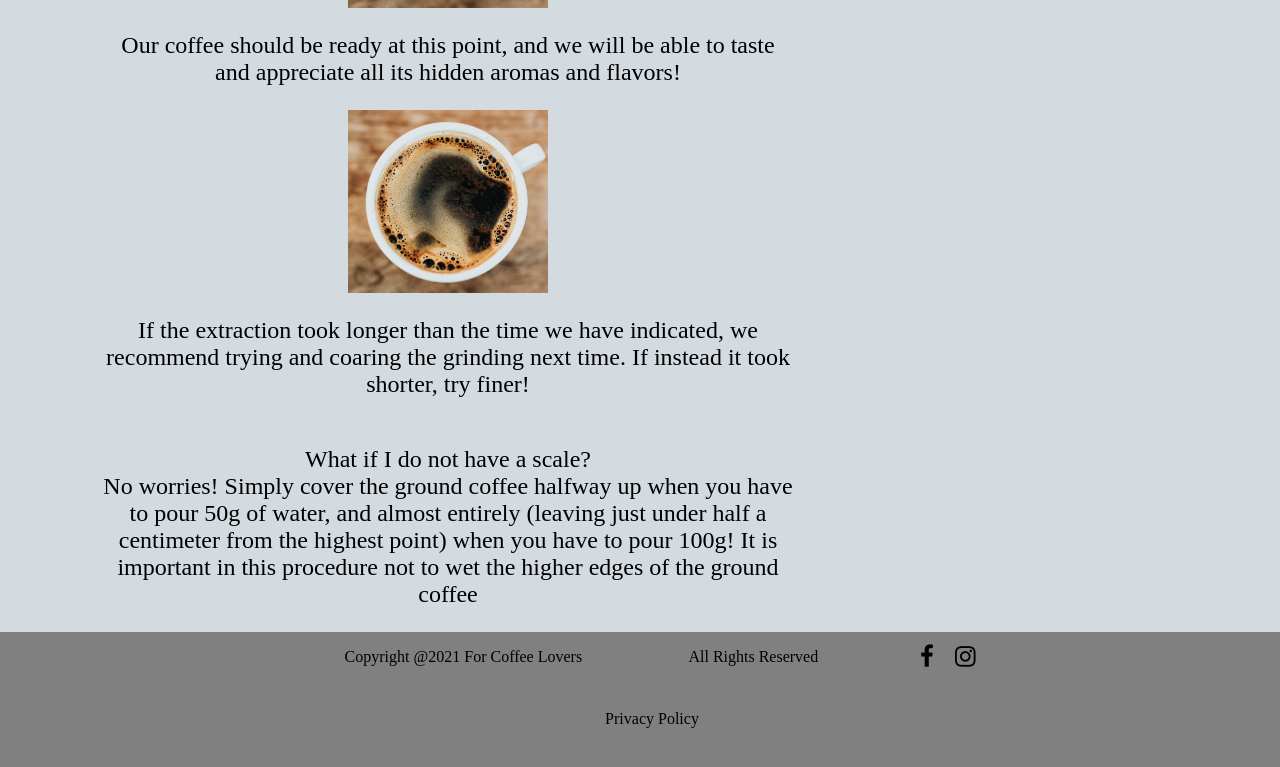
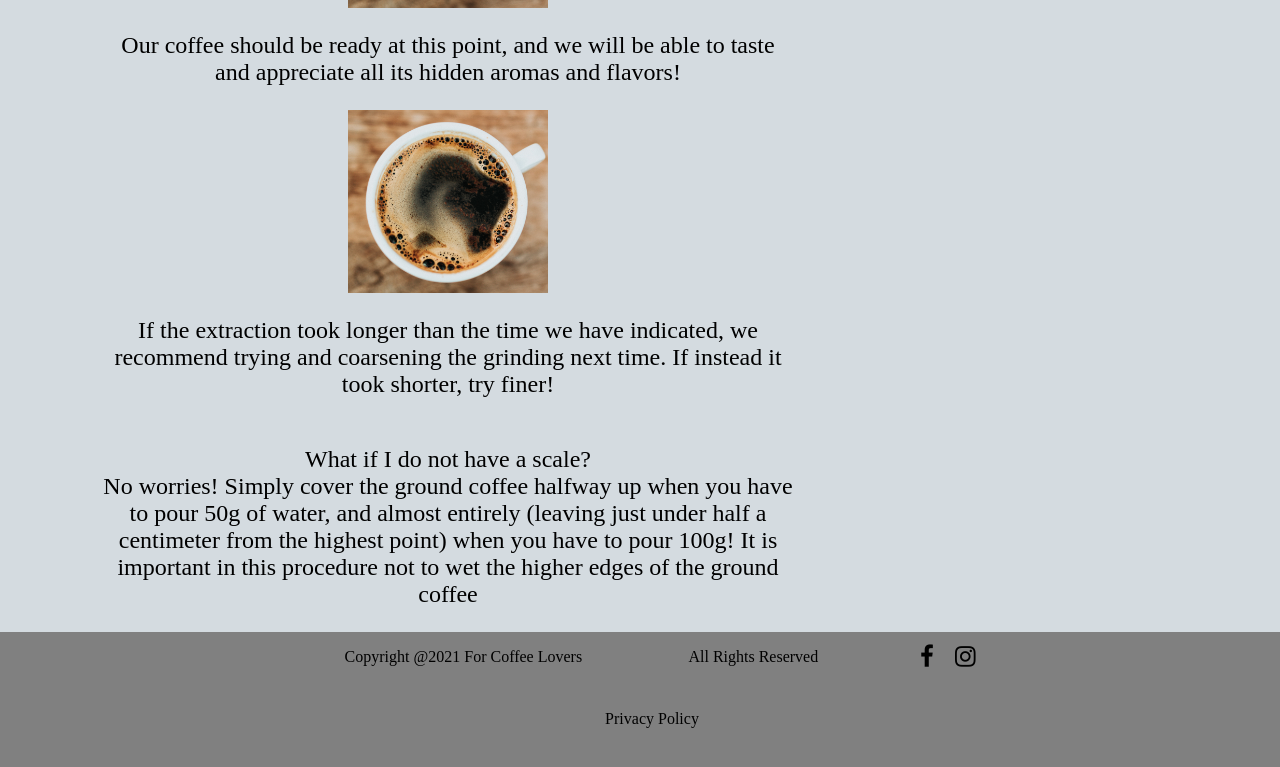
Before and after one commit to Andrea-March/Andrea-March.github.io, a React (Create React App) app: page /articles/1 in a window 1280 px wide. Shown: the part 2145-2912 px from the top of the page. Built offline with nearby package versions, Linux system fonts and the light colour scheme.

Commit message:
fixed warning

```diff
--- a/src/components/articles/article-page/ArticlePage.js
+++ b/src/components/articles/article-page/ArticlePage.js
@@ -1,17 +1,16 @@
-import React, {useEffect} from "react";
-import {useParams} from "react-router-dom";
+import React from "react";
 import './articlePage.css'
 import placeholder from '../../../static/coffee-cup-ok2.jpg'
 
 
 const ArticlePage = () => {
 
-    const { id } = useParams();
+    //const { id } = useParams();
 
-    useEffect(()=>{
+    //useEffect(()=>{
         //CALL HERE BACKEND TO GET ARTICLE
-        console.log(id)
-    },[])
+        //console.log(id)
+    //},[])
 
     return (
         <div className="article-container">
@@ -54,7 +53,7 @@ const ArticlePage = () => {
                 <img src={placeholder} alt=""/>
                 <p>Our coffee should be ready at this point, and we will be able to taste and appreciate all its hidden aromas and flavors!</p>
                 <img src={placeholder} alt=""/>
-                <p>If the extraction took longer than the time we have indicated, we recommend trying and coaring the grinding next time.
+                <p>If the extraction took longer than the time we have indicated, we recommend trying and coarsening the grinding next time.
                     If instead it took shorter, try finer!</p>
 
 
```
